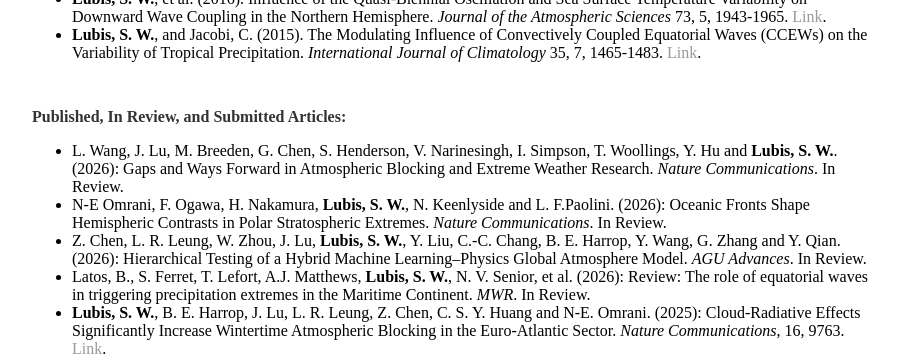
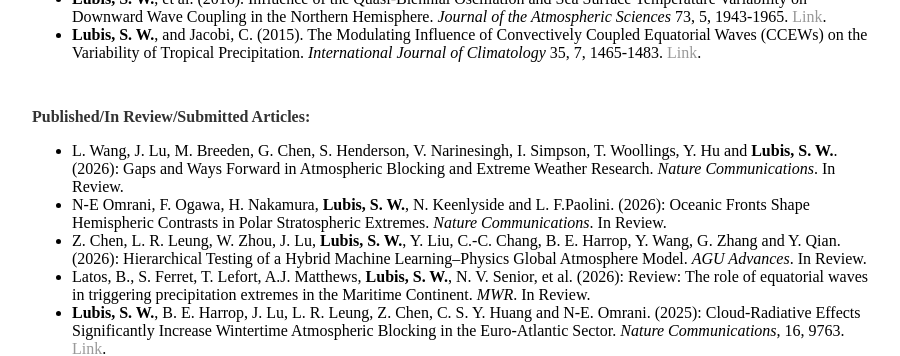
Before and after one commit to sandrolubis/sandrolubis.github.io, a Jekyll site: the page built from index.html, in a window 1280 px wide. Shown: the part 789-1145 px from the top of the page, without its empty margins (276-1176 px from the left). Built offline with Jekyll 4.4.1, drawn with Linux system fonts in a browser that asks for light colours.

Commit message:
Update index.html

```diff
--- a/index.html
+++ b/index.html
@@ -52,7 +52,7 @@
 		<li><b>Lubis, S. W.</b>, and Jacobi, C. (2015). The Modulating Influence of Convectively Coupled Equatorial Waves (CCEWs) on the Variability of Tropical Precipitation. <i>International Journal of Climatology</i> 35, 7, 1465-1483. <a href="https://doi.org/10.1002/joc.4069">Link</a>.</li>
 		</ul>
 
-	<p class="ex", style="padding-top:30px"><font size=3><b>Published, In Review, and Submitted Articles:</b></p>
+	<p class="ex", style="padding-top:30px"><font size=3><b>Published/In Review/Submitted Articles:</b></p>
 		<ul class="ex">
 		<li> L. Wang, J. Lu, M. Breeden, G. Chen, S. Henderson, V. Narinesingh, I. Simpson, T. Woollings, Y. Hu and <b>Lubis, S. W.</b>. (2026): Gaps and Ways Forward in Atmospheric Blocking and Extreme Weather Research. <i>Nature Communications</i>. In Review.</li>
 		<li> N-E Omrani, F. Ogawa, H. Nakamura, <b>Lubis, S. W.</b>, N. Keenlyside and L. F.Paolini. (2026): Oceanic Fronts Shape Hemispheric Contrasts in Polar Stratospheric Extremes. <i>Nature Communications</i>. In Review.</li>
```
